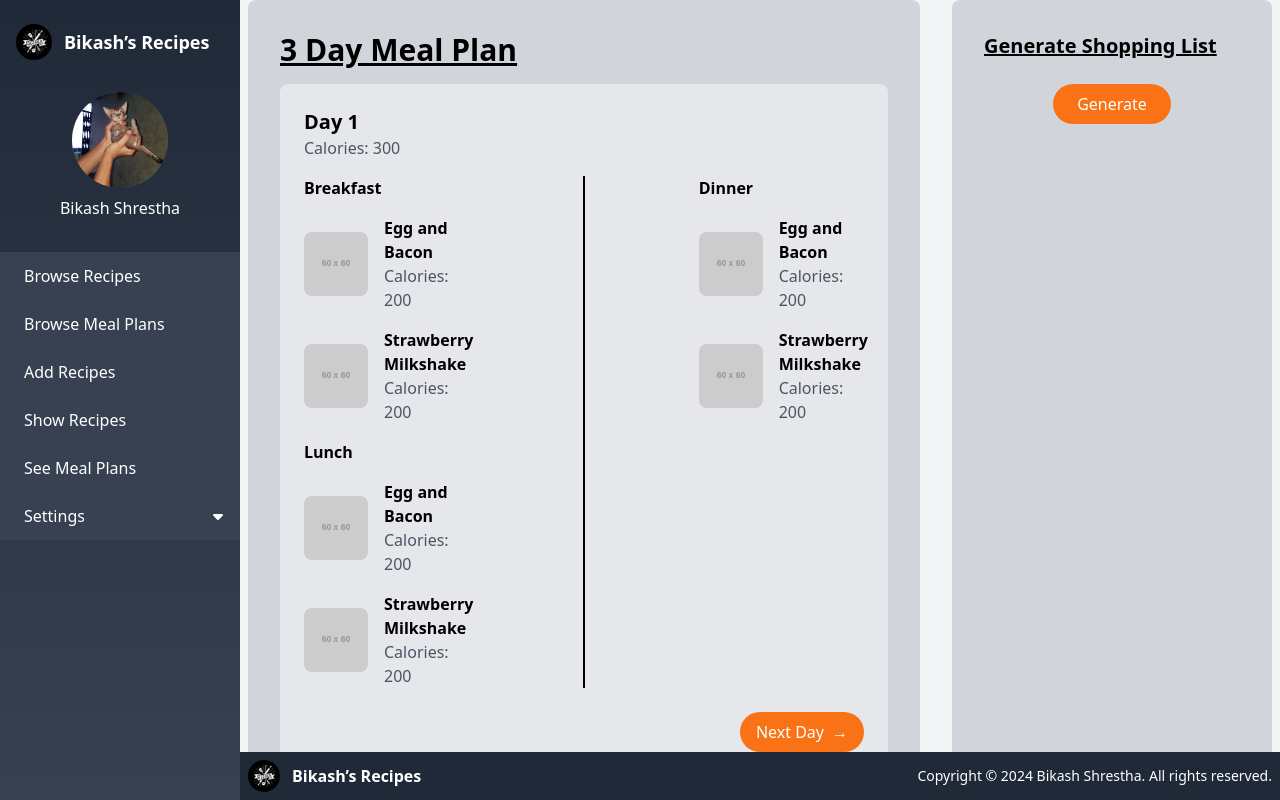
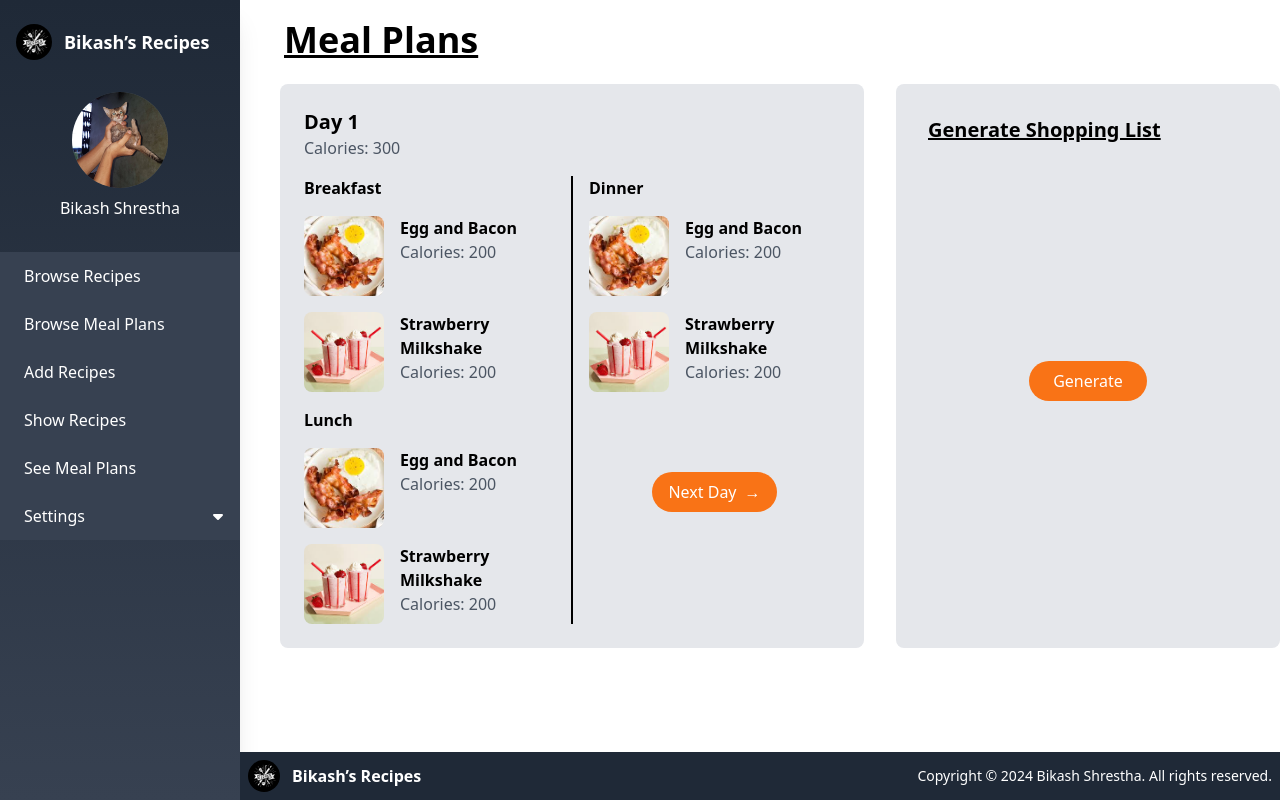
Before and after one commit to Bikashstha404/Recipe-Website-Frontend, a React (Vite) app: page /seeMealPlans in a window 1280 px wide. Built offline with nearby package versions, Linux system fonts and the light colour scheme.

Commit message:
Show Meal Plan

```diff
--- a/src/pages/ShowMealPlans.jsx
+++ b/src/pages/ShowMealPlans.jsx
@@ -3,81 +3,86 @@ import EggBacon from "../assets/EggBacon.jpeg";
 import StrawberryShake from "../assets/StrawberrryShake.jpeg";
 
 export default function ShowMealPlans() {
+  const MealItem = ({ name, calories, image }) => {
+    return (
+      <div className="flex mt-4">
+        <img
+          src={image}
+          alt={name}
+          className="w-20 h-20 object-cover rounded-lg"
+        />
+        <div className="ml-4">
+          <h4 className="font-bold">{name}</h4>
+          <p className="text-gray-600">Calories: {calories}</p>
+        </div>
+      </div>
+    );
+  };
   return (
-    <div className="min-h-screen flex justify-center items-center bg-gray-100">
-      <div className="grid grid-cols-3 gap-8 w-full max-w-5xl">
-        {/* Meal Plan Section */}
-        <div className="col-span-2 bg-gray-300 p-8 rounded-lg">
-          <h1 className="text-3xl font-bold mb-4 underline">3 Day Meal Plan</h1>
+    <main className="mx-auto pt-5 pb-8 w-full max-w-7xl">
+      <h2 className="text-4xl font-bold mb-6 ml-11 underline">Meal Plans</h2>
+      <div className="flex space-x-8">
+        <div className="bg-gray-200 p-6 rounded-lg ml-10 max-w-3xl w-full">
+          <h2 className="text-xl font-bold">Day 1</h2>
+          <p className="text-gray-600 mb-4">Calories: 300</p>
 
-          {/* Day 1 Section */}
-          <div className="bg-gray-200 p-6 rounded-lg">
-            <h2 className="text-xl font-bold">Day 1</h2>
-            <p className="text-gray-600 mb-4">Calories: 300</p>
+          {/* Updated Grid with Proper Column Sizes */}
+          <div className="grid grid-cols-[1fr_auto_1fr] gap-4">
+            {/* Breakfast & Lunch Section */}
+            <div>
+              <h3 className="font-bold">Breakfast</h3>
+              <MealItem name="Egg and Bacon" calories={200} image={EggBacon} />
+              <MealItem
+                name="Strawberry Milkshake"
+                calories={200}
+                image={StrawberryShake}
+              />
 
-            <div className="grid grid-cols-3 gap-8">
-              {/* Meals Section */}
-              <div>
-                <h3 className="font-bold">Breakfast</h3>
-                <MealItem name="Egg and Bacon" calories={200} />
-                <MealItem name="Strawberry Milkshake" calories={200} />
-
-                <h3 className="font-bold mt-4">Lunch</h3>
-                <MealItem name="Egg and Bacon" calories={200} />
-                <MealItem name="Strawberry Milkshake" calories={200} />
-              </div>
-
-              {/* Divider */}
-              <div className="flex justify-center items-center">
-                <div className="border-l-2 border-black h-full"></div>
-              </div>
-
-              {/* Dinner Section */}
-              <div>
-                <h3 className="font-bold">Dinner</h3>
-                <MealItem name="Egg and Bacon" calories={200} />
-                <MealItem name="Strawberry Milkshake" calories={200} />
-              </div>
+              <h3 className="font-bold mt-4">Lunch</h3>
+              <MealItem name="Egg and Bacon" calories={200} image={EggBacon} />
+              <MealItem
+                name="Strawberry Milkshake"
+                calories={200}
+                image={StrawberryShake}
+              />
             </div>
 
-            <div className="mt-6 flex justify-end">
-              <button className="bg-orange-500 text-white px-4 py-2 rounded-full hover:bg-orange-600 flex items-center">
-                Next Day
-                <span className="ml-2">→</span>
-              </button>
+            {/* Divider Section */}
+            <div className="flex items-stretch">
+              <div className="border-l-2 border-black"></div>
+            </div>
+
+            {/* Dinner Section */}
+            <div>
+              <h3 className="font-bold">Dinner</h3>
+              <MealItem name="Egg and Bacon" calories={200} image={EggBacon} />
+              <MealItem
+                name="Strawberry Milkshake"
+                calories={200}
+                image={StrawberryShake}
+              />
+
+              <div className="mt-20 flex justify-center">
+                <button className="bg-orange-500 text-white px-4 py-2 rounded-full hover:bg-orange-600 flex items-center">
+                  Next Day
+                  <span className="ml-2">→</span>
+                </button>
+              </div>
             </div>
           </div>
         </div>
-
-        {/* Shopping List Section */}
-        <div className="bg-gray-300 p-8 rounded-lg">
+        <div className="bg-gray-200 p-8 rounded-lg max-w-sm w-full">
           <h2 className="text-xl font-bold underline mb-6">
             Generate Shopping List
           </h2>
-          <div className="flex justify-center">
+          <div className="flex justify-center items-center min-h-[425px]">
             <button className="bg-orange-500 text-white px-6 py-2 rounded-full hover:bg-orange-600">
               Generate
             </button>
           </div>
         </div>
       </div>
-    </div>
+    </main>
+
   );
 }
-
-// MealItem component
-const MealItem = ({ name, calories }) => {
-  return (
-    <div className="flex items-center mt-4">
-      <img
-        src="https://via.placeholder.com/60" // Placeholder image, replace with your image source
-        alt={name}
-        className="w-16 h-16 object-cover rounded-lg"
-      />
-      <div className="ml-4">
-        <h4 className="font-bold">{name}</h4>
-        <p className="text-gray-600">Calories: {calories}</p>
-      </div>
-    </div>
-  );
-};
```
